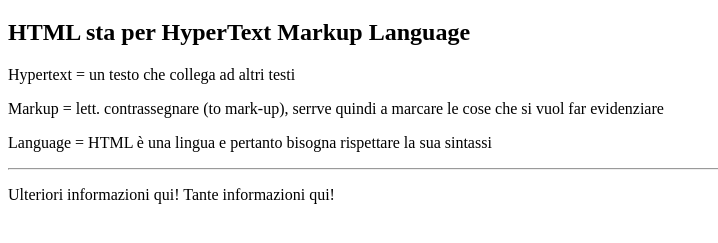
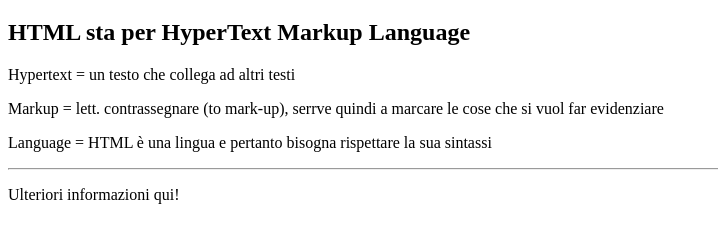
Before and after one commit to Cyrius10101/Coursera-cambionomi, a plain HTML site: page sitodue/index.html in a window 1280 px wide. Shown: the part 61-304 px from the top of the page, without its empty margins (0-718 px from the left). Drawn offline with Linux system fonts and the light colour scheme.

Commit message:
Modifica al file

```diff
--- a/sitodue/index.html
+++ b/sitodue/index.html
@@ -11,7 +11,7 @@
    <p>Language = HTML è una lingua e pertanto bisogna rispettare la sua sintassi</p>
 <footer>
 	<hr>
-	<p>Ulteriori informazioni qui! Tante informazioni qui! </p>
+	<p>Ulteriori informazioni qui!</p>
 </footer>
 </body>
 </html>
```
